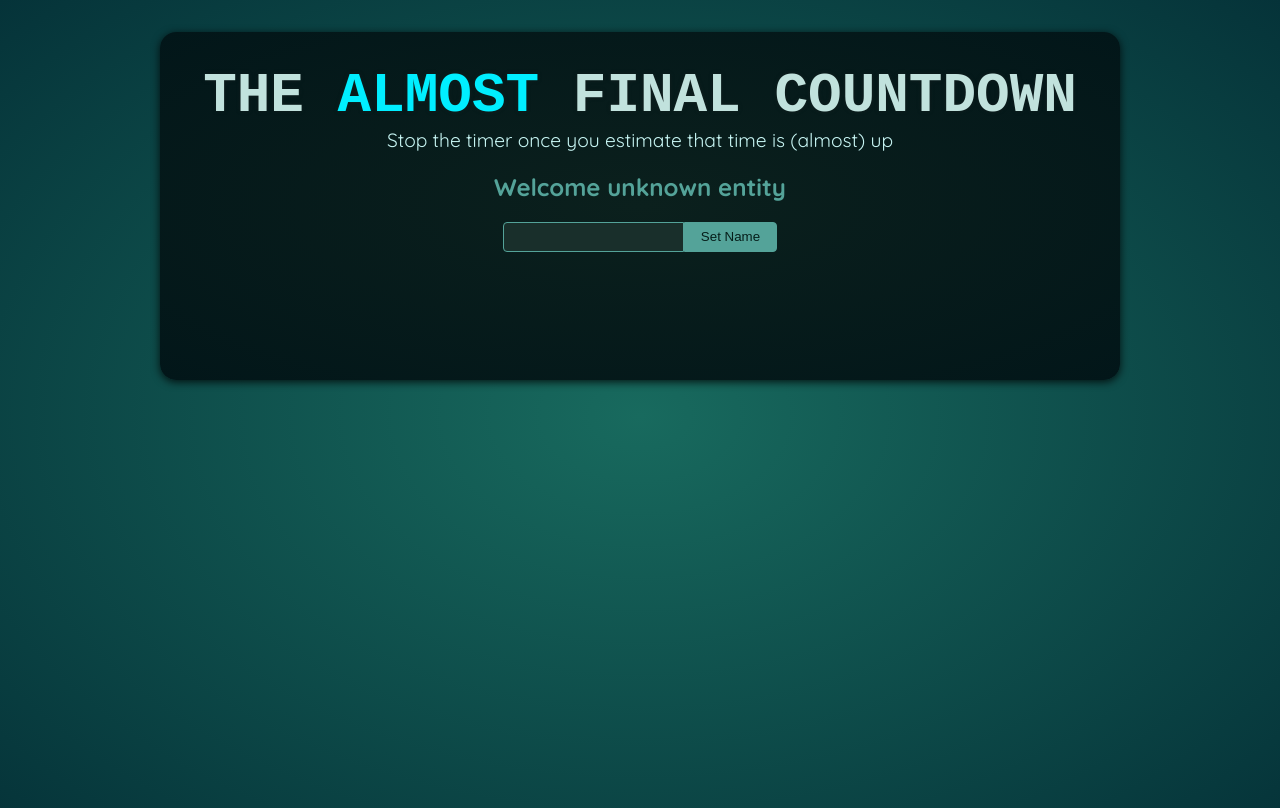
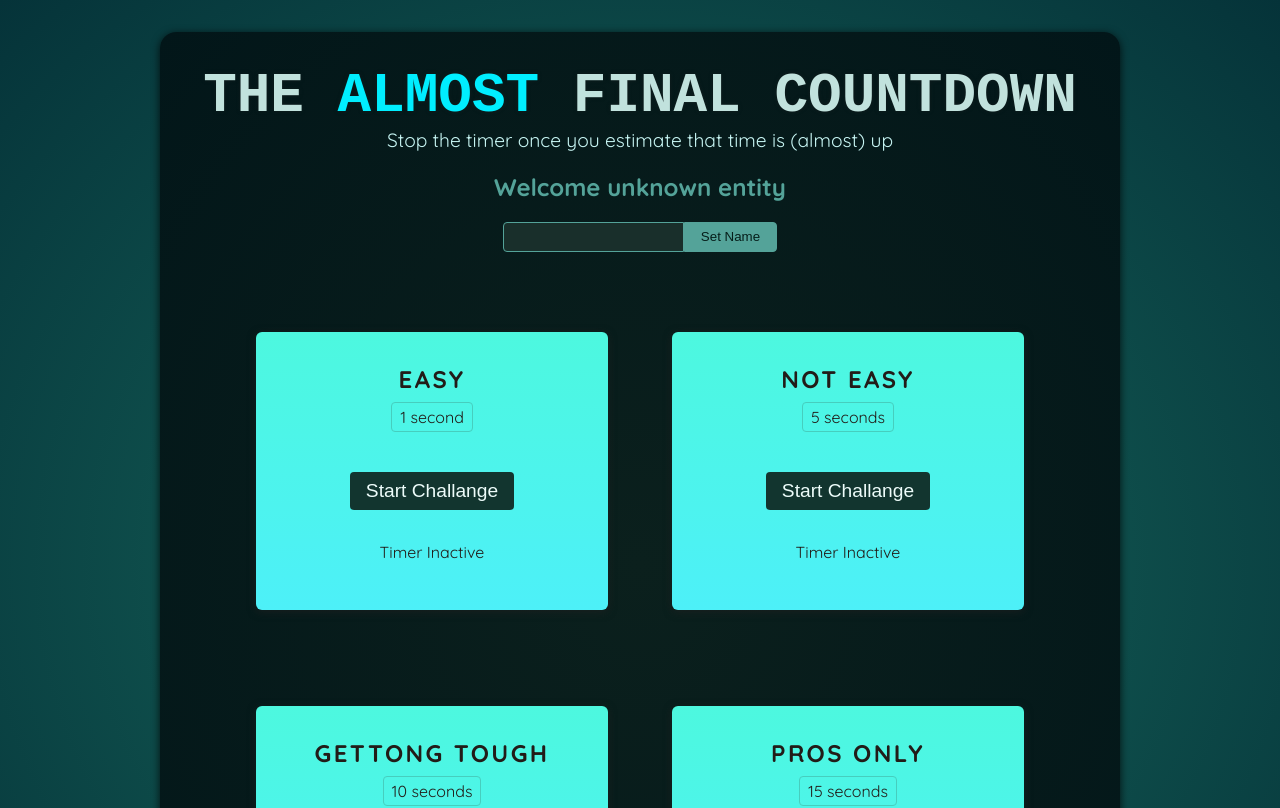
Before and after one commit to koustavshee95/Maximilian_schwarzmuller_react_nextjs_udemy_course, a React (Vite) app: page / in a window 1280 px wide. Shown: the top 808 px of the page. Built offline with nearby package versions, Linux system fonts and the light colour scheme; a web font is replaced by a local one.

Commit message:
app till mid level commit

```diff
--- a/src/App.jsx
+++ b/src/App.jsx
@@ -1,10 +1,16 @@
 import Player from './components/Player.jsx';
+import { TimerChalanges } from './components/TimerChalanges.jsx';
 
 function App() {
   return (
     <>
       <Player />
-      <div id="challenges"></div>
+      <div id="challenges">
+        <TimerChalanges title={"easy"} targetTime={1} />
+        <TimerChalanges title={"Not Easy"} targetTime={5} />
+        <TimerChalanges title={"Gettong Tough"} targetTime={10} />
+        <TimerChalanges title={"Pros Only"} targetTime={15} />
+      </div>
     </>
   );
 }
--- a/src/components/Player.jsx
+++ b/src/components/Player.jsx
@@ -1,12 +1,21 @@
+import { useState, useRef } from "react";
+
 export default function Player() {
+  const playerName = useRef();
+  const [enterPlayerName, setEnterPlayerName] = useState(null);
+
+  const handleClicked = () => {
+    setEnterPlayerName(playerName.current.value);
+    playerName.current.value = ''
+  };
+
   return (
     <section id="player">
-      <h2>Welcome unknown entity</h2>
+      <h2>Welcome {enterPlayerName ?? "unknown entity"} </h2>
       <p>
-        <input type="text" />
-        <button>Set Name</button>
+        <input ref={playerName} type="text" />
+        <button onClick={handleClicked}>Set Name</button>
       </p>
     </section>
   );
 }
-//Ref_and_Portals
--- /dev/null
+++ b/src/components/ResultModel.jsx
@@ -0,0 +1,34 @@
+import { useImperativeHandle, useRef, forwardRef } from "react";
+
+export const ResultModel = forwardRef(
+  ({ result, targetTime, onClose }, ref) => {
+    const dialog = useRef();
+    useImperativeHandle(ref, () => {
+      return {
+        open() {
+          dialog.current.showModal();
+        },
+      };
+    });
+
+    const handleClose = () => {
+      dialog.current.close();
+      onClose?.();
+    };
+
+    return (
+      <dialog ref={dialog} className="result-modal">
+        <h2>You {result} </h2>
+        <p>
+          The target time was <strong>{targetTime} seconds.</strong>
+        </p>
+        <p>
+          You stop the timer with <strong>X Seconds left.</strong>
+        </p>
+        <form method="dialog">
+          <button onClick={handleClose}>Close</button>
+        </form>
+      </dialog>
+    );
+  }
+);
--- /dev/null
+++ b/src/components/TimerChalanges.jsx
@@ -0,0 +1,64 @@
+import { useState, useRef, useEffect } from "react";
+import { ResultModel } from "./ResultModel";
+
+export const TimerChalanges = ({ title, targetTime }) => {
+  const timer = useRef();
+  const dialog = useRef();
+  const dialogShown = useRef(false);
+
+  const [timeRemaining, setTimeRemaining] = useState(targetTime * 1000);
+  const [timerStarted, setTimerStarted] = useState(false);
+  const timerIsActive = timerStarted && timeRemaining > 0;
+
+  useEffect(() => {
+    if (timeRemaining <= 0 && timerStarted && !dialogShown.current) {
+      clearInterval(timer.current);
+      dialogShown.current = true;
+      dialog.current.open();
+      setTimerStarted(false);
+      setTimeRemaining(targetTime * 1000);
+    }
+  }, [timeRemaining, timerStarted, targetTime]);
+
+  const handleReset = () => {
+    dialogShown.current = false;
+  };
+
+  const handleStart = () => {
+    setTimerStarted(true);
+    timer.current = setInterval(() => {
+      setTimeRemaining((prevTimeRemaining) => prevTimeRemaining - 10);
+    }, 10);
+  };
+
+  const handleStop = () => {
+    dialog.current.open();
+    clearInterval(timer.current);
+  };
+
+  return (
+    <>
+      <ResultModel
+        ref={dialog}
+        targetTime={targetTime}
+        result="Lost"
+        onClose={handleReset}
+      />
+      <section className="challenge">
+        <h2>{title}</h2>
+        <p className="challenge-time">
+          {targetTime} second{targetTime > 1 ? "s" : ""}
+        </p>
+
+        <p>
+          <button onClick={timerIsActive ? handleStop : handleStart}>
+            {timerIsActive ? "Stop" : "Start"} Challange
+          </button>
+        </p>
+        <p className={timerIsActive ? "active" : undefined}>
+          {timerIsActive ? "Time is Running..." : "Timer Inactive"}
+        </p>
+      </section>
+    </>
+  );
+};
```
